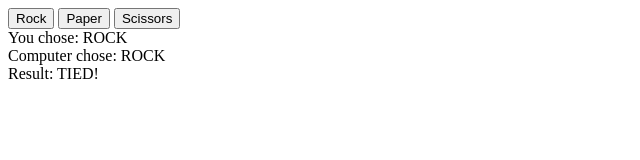
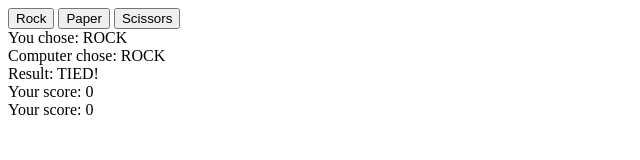
Before and after one commit to Chirumi/rockpaperscissors2, a plain HTML site: page index.html in a window 1280 px wide. Both pictures are taken after a click on the button "Rock". Shown: the whole page, without its empty margins (0-640 px from the left). Drawn offline with Linux system fonts and the light colour scheme.

Commit message:
Add an updating score UI for player and computer

```diff
--- a/index.html
+++ b/index.html
@@ -14,5 +14,7 @@
     <div class="playerChoice">You chose:</div>
     <div class="computerChoice">Computer chose:</div>
     <div class="result">Result:</div>
+    <div class="pScore">Your score:</div>
+    <div class="cScore">Computer score:</div>
 </body>
 </html>
--- a/script.js
+++ b/script.js
@@ -7,6 +7,8 @@ const scissors = document.querySelector(".scissors")
 const playerChoice = document.querySelector(".playerChoice")
 const computerChoice = document.querySelector(".computerChoice")
 const result = document.querySelector(".result")
+const pScore = document.querySelector(".pScore")
+const cScore = document.querySelector(".cScore")
 
 rock.addEventListener("click", () => {playRound("rock")})
 paper.addEventListener("click", () => {playRound("paper")})
@@ -84,6 +86,9 @@ function playRound(weaponChoice) { // Plays a round of rock, paper, scissors
     else {
         console.log("Choose between Rock, Paper or Scissors!")
     }
+
+    pScore.innerHTML = `Your score: ${playerScore}`
+    cScore.innerHTML = `Your score: ${computerScore}`
 }
 
 function winner() {
@@ -97,16 +102,3 @@ function winner() {
         console.log("THE GAME IS TIED!")
     }
 }
-
-// function game() {
-//     for (let i = 0; i < 5; i++) {
-//         playRound()
-//         console.log(`
-//         -----
-//         Player: ${playerScore}`)
-//         console.log(`
-//         Computer: ${computerScore}
-//         -----`)
-//     }
-//     winner()
-// }
```
